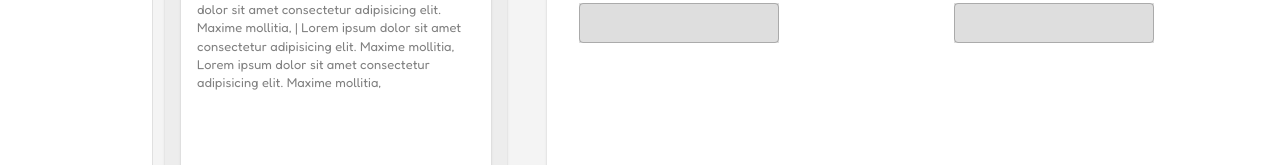
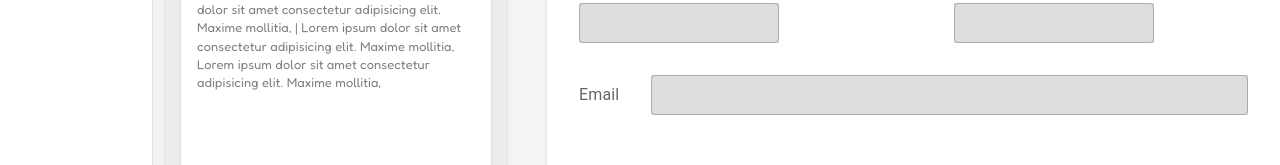
Before and after one commit to Naominm/ticket-management-system-frontend, a React (Vite) app: page /settings in a window 1280 px wide. Shown: the part 515-680 px from the top of the page. Built offline with nearby package versions, Linux system fonts and the light colour scheme.

Commit message:
Feat: Build the form email section

```diff
--- a/src/pages/settings.tsx
+++ b/src/pages/settings.tsx
@@ -162,6 +162,21 @@ export default function SettingsPage() {
                       />
                     </FormControl>
                   </Box>
+                  <FormControl
+                    sx={{
+                      display: "flex",
+                      flexDirection: "row",
+                      gap: 4,
+                      alignItems: "center",
+                      width: "100%",
+                    }}
+                  >
+                    <FormLabel>Email</FormLabel>
+                    <TextField
+                      size="small"
+                      sx={{ width: "90%", bgcolor: "#DEDEDE" }}
+                    />
+                  </FormControl>
                 </Box>
               </Box>
             </Paper>
```
